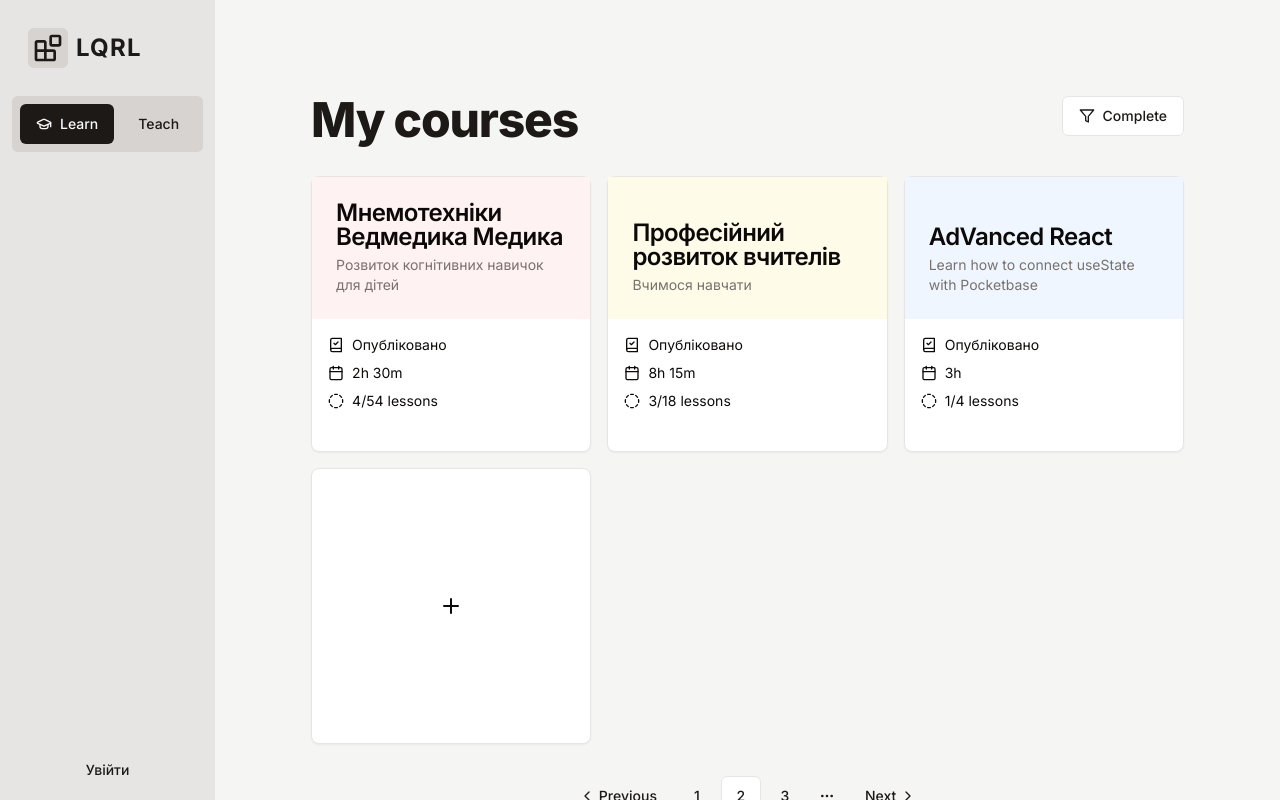
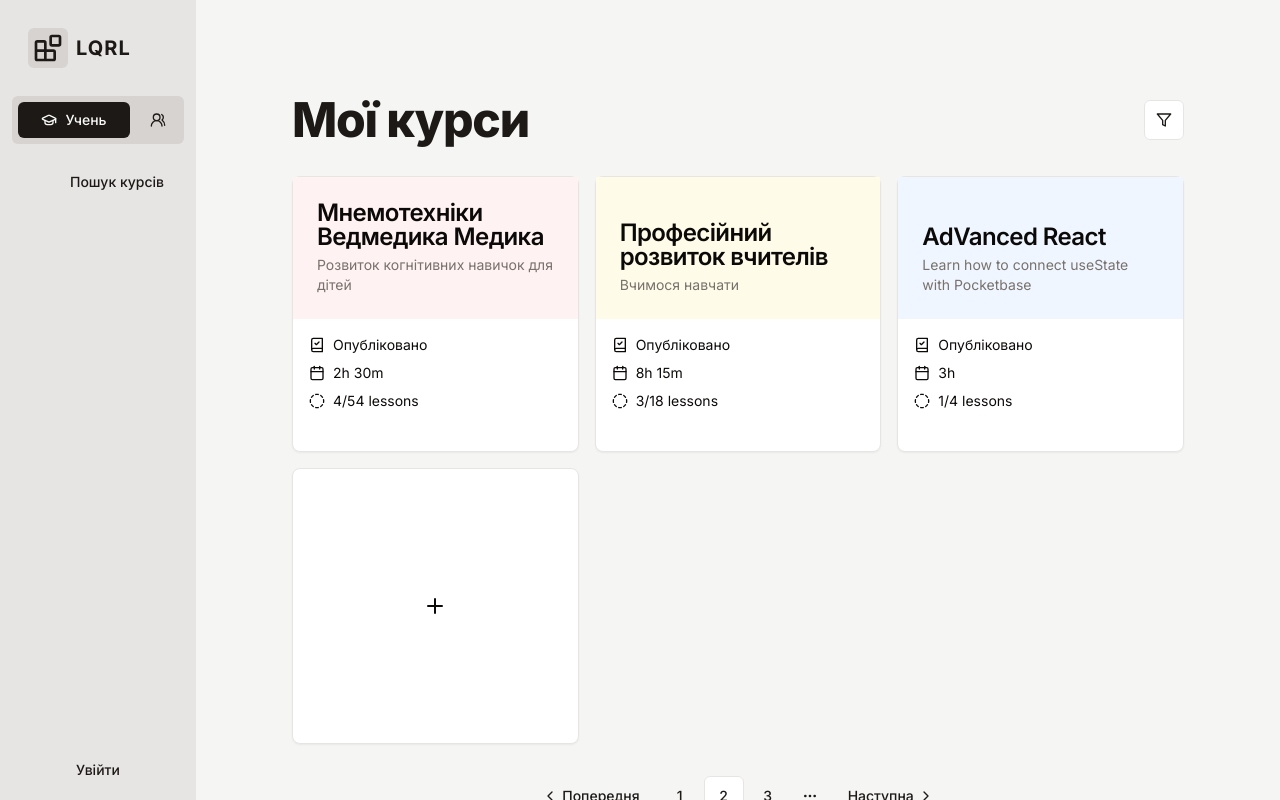
Before and after one commit to Learn-Quickly/lqrl, a Next.js app: page / in a window 1280 px wide. Built offline with nearby package versions, Linux system fonts and the light colour scheme.

Commit message:
ui improvements

```diff
--- a/app/course/new/page.tsx
+++ b/app/course/new/page.tsx
@@ -10,6 +10,7 @@ import { Textarea } from "@/components/ui/textarea";
 import { useApiCreateCourseDraftHandler } from "@/dist/kubb";
 import { CourseColorBadge } from "@/components/CourseColorBadge";
 import { CourseColor } from "@/constants";
+import { toast } from "sonner";
 
 export default function CourseNew() {
   const queryClient = useQueryClient();
@@ -30,6 +31,9 @@ export default function CourseNew() {
       onSuccess: async () => {
         await queryClient.invalidateQueries({
           queryKey: [{ url: "/api/course/get_created_courses" }],
+        });
+        toast("Курс успішно створено", {
+          description: "Ви можете переглянути його в розділі 'Навчання'",
         });
         router.push("/teach");
       },
--- a/app/page.tsx
+++ b/app/page.tsx
@@ -1,3 +1,6 @@
+"use client";
+
+import { useEffect, useState } from "react";
 import { H1 } from "@/components/ui/typography";
 import {
   Pagination,
@@ -8,7 +11,12 @@ import {
   PaginationNext,
   PaginationPrevious,
 } from "@/components/ui/pagination";
-import { Filter } from "lucide-react";
+import {
+  DollarSignIcon,
+  FilterIcon,
+  PaletteIcon,
+  SearchIcon,
+} from "lucide-react";
 import { Button } from "@/components/ui/button";
 import {
   DropdownMenu,
@@ -19,28 +27,97 @@ import {
   DropdownMenuTrigger,
 } from "@/components/ui/dropdown-menu";
 import { CourseCard, CourseCardNew } from "@/components/CourseCard";
+import { Input } from "@/components/ui/input";
+import {
+  Popover,
+  PopoverTrigger,
+  PopoverContent,
+} from "@/components/ui/popover";
+import { createPortal } from "react-dom";
+import Link from "next/link";
 
 export default function Home() {
+  const [navLinksPortal, setNavLinksPortal] = useState<HTMLElement | null>(
+    null,
+  );
+
+  useEffect(() => {
+    setNavLinksPortal(document.getElementById("navLinksPortal"));
+  }, []);
   return (
     <main className="flex min-h-full max-w-7xl grow flex-col gap-8 p-12 md:overflow-y-auto md:p-24">
-      <div className="flex flex-col justify-between gap-2 sm:flex-row">
-        <H1>My courses</H1>
+      {navLinksPortal
+        ? createPortal(
+            <>
+              <Button
+                variant="ghost"
+                size="sm"
+                className="w-fit self-end"
+                asChild
+              >
+                <Link href="/explore">Пошук курсів</Link>
+              </Button>
+            </>,
+            navLinksPortal,
+          )
+        : null}
+      <div className="flex items-center justify-between gap-2">
+        <H1>Мої курси</H1>
+        <Popover>
+          <PopoverTrigger asChild>
+            <Button variant="outline" size="icon">
+              <FilterIcon className="size-4" />
+            </Button>
+          </PopoverTrigger>
+          <PopoverContent>
+            <div className="flex flex-col gap-2">
               <DropdownMenu>
                 <DropdownMenuTrigger asChild>
-            <Button variant="outline" className="w-fit">
-              <Filter className="mr-2 size-4" /> Complete
+                  <Button variant="outline" size="sm" className="w-fit">
+                    <DollarSignIcon className="mr-2 size-4" /> Будь-яка ціна
                   </Button>
                 </DropdownMenuTrigger>
                 <DropdownMenuContent className="w-56">
-            <DropdownMenuLabel>Filter</DropdownMenuLabel>
+                  <DropdownMenuLabel>Ціна</DropdownMenuLabel>
                   <DropdownMenuSeparator />
-            <DropdownMenuCheckboxItem>All</DropdownMenuCheckboxItem>
                   <DropdownMenuCheckboxItem checked>
-              Complete
+                    Будь-яка ціна
                   </DropdownMenuCheckboxItem>
-            <DropdownMenuCheckboxItem>Non-complete</DropdownMenuCheckboxItem>
+                  <DropdownMenuCheckboxItem>
+                    Безкоштовні
+                  </DropdownMenuCheckboxItem>
+                  <DropdownMenuCheckboxItem>Платні</DropdownMenuCheckboxItem>
                 </DropdownMenuContent>
               </DropdownMenu>
+              <DropdownMenu>
+                <DropdownMenuTrigger asChild>
+                  <Button variant="outline" size="sm" className="w-fit">
+                    <PaletteIcon className="mr-2 size-4" /> Будь-який колір
+                  </Button>
+                </DropdownMenuTrigger>
+                <DropdownMenuContent className="w-56">
+                  <DropdownMenuLabel>Ціна</DropdownMenuLabel>
+                  <DropdownMenuSeparator />
+                  <DropdownMenuCheckboxItem checked>
+                    Будь-який колір
+                  </DropdownMenuCheckboxItem>
+                  <DropdownMenuCheckboxItem>
+                    Безкоштовні
+                  </DropdownMenuCheckboxItem>
+                  <DropdownMenuCheckboxItem>Платні</DropdownMenuCheckboxItem>
+                </DropdownMenuContent>
+              </DropdownMenu>
+              <div className="relative w-full">
+                <SearchIcon className="text-muted-foreground absolute left-2.5 top-3 size-4" />
+                <Input
+                  type="search"
+                  placeholder="Search..."
+                  className="bg-background rounded-lg pl-8"
+                />
+              </div>
+            </div>
+          </PopoverContent>
+        </Popover>
       </div>
 
       <div
--- a/app/teach/page.tsx
+++ b/app/teach/page.tsx
@@ -25,7 +25,7 @@ export default function Teach() {
     <>
       <main className="flex min-h-full max-w-7xl grow flex-col gap-8 p-12 md:overflow-y-auto md:p-24">
         <div className="flex flex-col justify-between gap-2 sm:flex-row">
-          <H1>Creator cabinet</H1>
+          <H1>Кабінет творця</H1>
         </div>
 
         <div
--- a/components/app-nav.tsx
+++ b/components/app-nav.tsx
@@ -5,6 +5,13 @@ import { usePathname, useRouter } from "next/navigation";
 import { Blocks, GraduationCap, UsersRound, User, LogOut } from "lucide-react";
 import { Button } from "@/components/ui/button";
 import { useAuthStore } from "@/store/auth";
+import { clsx } from "clsx";
+import {
+  TooltipProvider,
+  Tooltip,
+  TooltipTrigger,
+  TooltipContent,
+} from "@/components/ui/tooltip";
 
 export function Navigation() {
   const pathname = usePathname();
@@ -19,27 +26,39 @@ export function Navigation() {
 
   return (
     <nav className="flex w-full max-w-full flex-col justify-between bg-primary-200 p-2 md:h-dvh md:w-fit md:p-3">
-      <div className="flex flex-col gap-3">
+      <div className="flex w-full flex-col gap-3">
         <div className="flex items-center justify-between gap-3 md:flex-col md:items-start">
           <Link href="/" className="flex items-center gap-2 p-1 md:p-4">
             <div className="rounded-md bg-primary-300 p-1">
               <Blocks size="32" />
             </div>
-            <span className="text-xl font-bold tracking-wider md:text-2xl">
-              LQRL
-            </span>
+            <span className="text-xl font-bold tracking-wider">LQRL</span>
           </Link>
-          <div className="flex h-fit w-fit gap-2 rounded-md bg-primary-300 p-2">
-            <Button asChild variant={teachPath ? "ghost" : "default"}>
+          <div className="flex h-fit w-fit justify-center gap-2 self-center rounded-md bg-primary-300 p-1.5">
+            <Button
+              asChild
+              size="sm"
+              className={!teachPath ? "sm:w-28" : ""}
+              variant={teachPath ? "ghost" : "default"}
+            >
               <Link href="/">
-                {!teachPath && <GraduationCap className="mr-2 size-4" />}
-                Learn
+                <GraduationCap
+                  className={clsx("size-4", !teachPath && "sm:mr-2")}
+                />
+                {!teachPath && <span className="hidden sm:inline">Учень</span>}
               </Link>
             </Button>
-            <Button asChild variant={teachPath ? "default" : "ghost"}>
+            <Button
+              asChild
+              size="sm"
+              className={teachPath ? "sm:w-28" : ""}
+              variant={teachPath ? "default" : "ghost"}
+            >
               <Link href="/teach">
-                {teachPath && <UsersRound className="mr-2 size-4" />}
-                Teach
+                <UsersRound
+                  className={clsx("size-4", teachPath && "sm:mr-2")}
+                />
+                {teachPath && <span className="hidden sm:inline">Вчитель</span>}
               </Link>
             </Button>
           </div>
@@ -63,9 +82,18 @@ export function Navigation() {
               <span className="font-medium">@{username}</span>
             </Link>
           </Button>
-          <Button variant="ghost" size="sm" onClick={handleLogout}>
-            <LogOut size="18" />
-          </Button>
+          <TooltipProvider>
+            <Tooltip>
+              <TooltipTrigger asChild>
+                <Button variant="ghost" size="sm" onClick={handleLogout}>
+                  <LogOut size="18" />
+                </Button>
+              </TooltipTrigger>
+              <TooltipContent>
+                <p>Вийти з системи</p>
+              </TooltipContent>
+            </Tooltip>
+          </TooltipProvider>
         </div>
       ) : (
         <div className="hidden items-center gap-0.5 md:flex md:justify-between">
--- a/components/ui/pagination.tsx
+++ b/components/ui/pagination.tsx
@@ -75,7 +75,7 @@ const PaginationPrevious = ({
     {...props}
   >
     <ChevronLeft className="h-4 w-4" />
-    <span>Previous</span>
+    <span>Попередня</span>
   </PaginationLink>
 );
 PaginationPrevious.displayName = "PaginationPrevious";
@@ -90,7 +90,7 @@ const PaginationNext = ({
     className={cn("gap-1 pr-2.5", className)}
     {...props}
   >
-    <span>Next</span>
+    <span>Наступна</span>
     <ChevronRight className="h-4 w-4" />
   </PaginationLink>
 );
--- /dev/null
+++ b/components/ui/popover.tsx
@@ -0,0 +1,31 @@
+"use client";
+
+import * as React from "react";
+import * as PopoverPrimitive from "@radix-ui/react-popover";
+
+import { cn } from "@/lib/utils";
+
+const Popover = PopoverPrimitive.Root;
+
+const PopoverTrigger = PopoverPrimitive.Trigger;
+
+const PopoverContent = React.forwardRef<
+  React.ElementRef<typeof PopoverPrimitive.Content>,
+  React.ComponentPropsWithoutRef<typeof PopoverPrimitive.Content>
+>(({ className, align = "center", sideOffset = 4, ...props }, ref) => (
+  <PopoverPrimitive.Portal>
+    <PopoverPrimitive.Content
+      ref={ref}
+      align={align}
+      sideOffset={sideOffset}
+      className={cn(
+        "z-50 w-72 rounded-md border border-primary-200 bg-white p-4 text-primary-950 shadow-md outline-none data-[state=open]:animate-in data-[state=closed]:animate-out data-[state=closed]:fade-out-0 data-[state=open]:fade-in-0 data-[state=closed]:zoom-out-95 data-[state=open]:zoom-in-95 data-[side=bottom]:slide-in-from-top-2 data-[side=left]:slide-in-from-right-2 data-[side=right]:slide-in-from-left-2 data-[side=top]:slide-in-from-bottom-2",
+        className,
+      )}
+      {...props}
+    />
+  </PopoverPrimitive.Portal>
+));
+PopoverContent.displayName = PopoverPrimitive.Content.displayName;
+
+export { Popover, PopoverTrigger, PopoverContent };
--- a/package.json
+++ b/package.json
@@ -13,6 +13,7 @@
     "@radix-ui/react-dialog": "^1.0.5",
     "@radix-ui/react-dropdown-menu": "^2.0.6",
     "@radix-ui/react-label": "^2.0.2",
+    "@radix-ui/react-popover": "^1.0.7",
     "@radix-ui/react-slot": "^1.0.2",
     "@radix-ui/react-toggle": "^1.0.3",
     "@radix-ui/react-toggle-group": "^1.0.4",
```
Also changed, not shown: 1 other file (tests, documents, lock files or other folders). Lines whose indentation alone changed are shown as unchanged.
